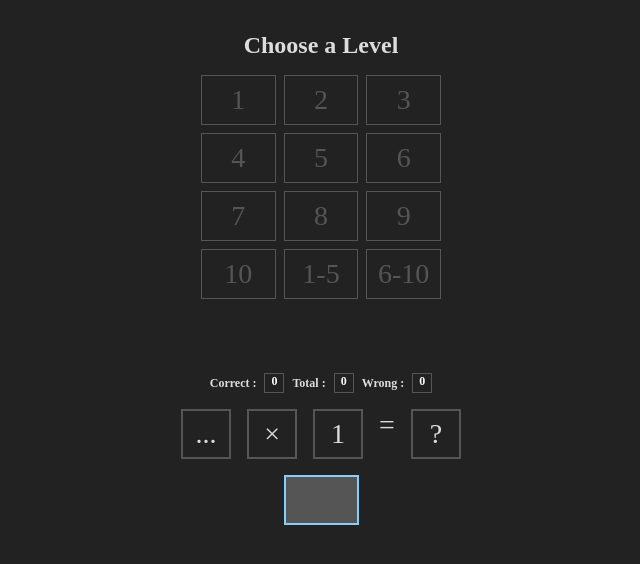
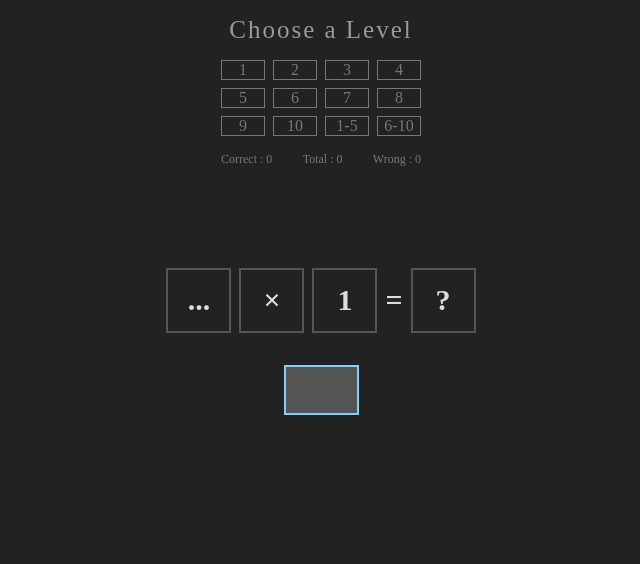
Before and after one commit to Ammar-hajbakour/Multiplication-game, a plain HTML site: page index.html in a window 1280 px wide. Shown: the whole page, without its empty margins (319-959 px from the left). Drawn offline with Linux system fonts and the light colour scheme.

Commit message:
fifth commit

```diff
--- a/index.html
+++ b/index.html
@@ -26,13 +26,12 @@
         <div class="level">1-5</div>
         <div class="level">6-10</div>
     </div>
-
+    <div id="resultTable">
+        <p>Correct : <span id="true"></span></p>
+        <p>Total : <span id="total"></span></p>
+        <p>Wrong : <span id="false"></span></p>
+    </div>
     <div class="container">
-        <div id="resultTable">
-            <p>Correct : <span id="true"></span></p>
-            <p>Total : <span id="total"></span></p>
-            <p>Wrong : <span id="false"></span></p>
-        </div>
         <div id="mathProblem">
             <div id="num1"></div>
             <div id="operation"></div>
--- a/style.css
+++ b/style.css
@@ -11,7 +11,7 @@ body{
     text-align: center;
     background-color: #222;
     color: #ddd;
-    padding: 1rem;
+    padding-inline: 1rem;
 }
 .container{
     display: flex;
@@ -27,87 +27,81 @@ body{
 }
 h2{
     margin-top: 1rem;
+    letter-spacing: 2px;
+    font-weight: 500;
+    font-size: 25px;
+    color: #999;
 }
 
 
 
-#mathProblem,#levels{
-    font-size: 28px;
+#mathProblem{
+    /* min-width: 300px; */
     display: flex;
     justify-content: center;
-    gap: 1rem;
+    flex-wrap: wrap;
+    align-items: center;
+    gap: 0.5rem;
 }
 
 
 
-#mathProblem > div:not(#equal),.level{
-    min-width: 50px;
-    height: 50px;
-    padding-inline: 0.5rem;
+#mathProblem > div:not(#equal){
     border: 2px solid #555;
+    width: 65px;
+    height: 65px;
+}
+#mathProblem > div{
+
     display: flex;
     justify-content: center;
     align-items: center;
+    font-size: 30px;
+    font-weight: 600;
 }
 #levels{
+    width: 200px;
+    display: grid;
+    grid-template-columns: repeat(4,1fr);
+    gap:0.5rem;
 
-    /* font-size: 18px; */
-    width: 240px;
-    display: grid;
-    grid-template-columns: 1fr 1fr 1fr;
-    gap:0.5rem;
-    margin: 1rem auto;
 }
 .level{
-    border-color: #555;
-    border-width: 1px;
-    color: #555;
-    /* width: 30px;
-    height: 30px; */
+    border: 1px solid #777;
+    font-size: 16px;
+    color: #777;
     cursor: pointer;
     animation: anim 1s  infinite linear;
 }
 @keyframes anim {
     0%{
-        border-color:#555;
+        border-color:#777;
     }
     50%{
-        border-color:white;
+        border-color:#999;
     }
     0%{
-        border-color:#555;
+        border-color:#777;
     }
 }
 .level:hover,.apply{
     background-color: white;
 }
+#mathProblem,#levels,#resultTable{
+    margin: 1rem auto;
+}
 #resultTable{
+    width: 200px;
     display: flex;
     align-items: center;
-    justify-content: center;
-    gap: 0.5rem;
+    justify-content: space-between;
     flex-wrap: wrap;
 }
 #resultTable p{
-    display: flex;
-    align-items: center;
-    gap: 0.5rem;
     font-size: 12px;
-    font-weight: 600;
+    color: #777;
 }
-#resultTable p span{
-    display: inline-block;
-    width: 20px;
-    height: 20px;
-    border: 1px solid #555;
-    color: white;
-}
-#true{
-    color: rgb(0, 128, 79);
-}
-#false{
-    color: rgb(255, 30, 0);
-}
+
 #playerInput{
     width: 75px;
     height: 50px;
```
